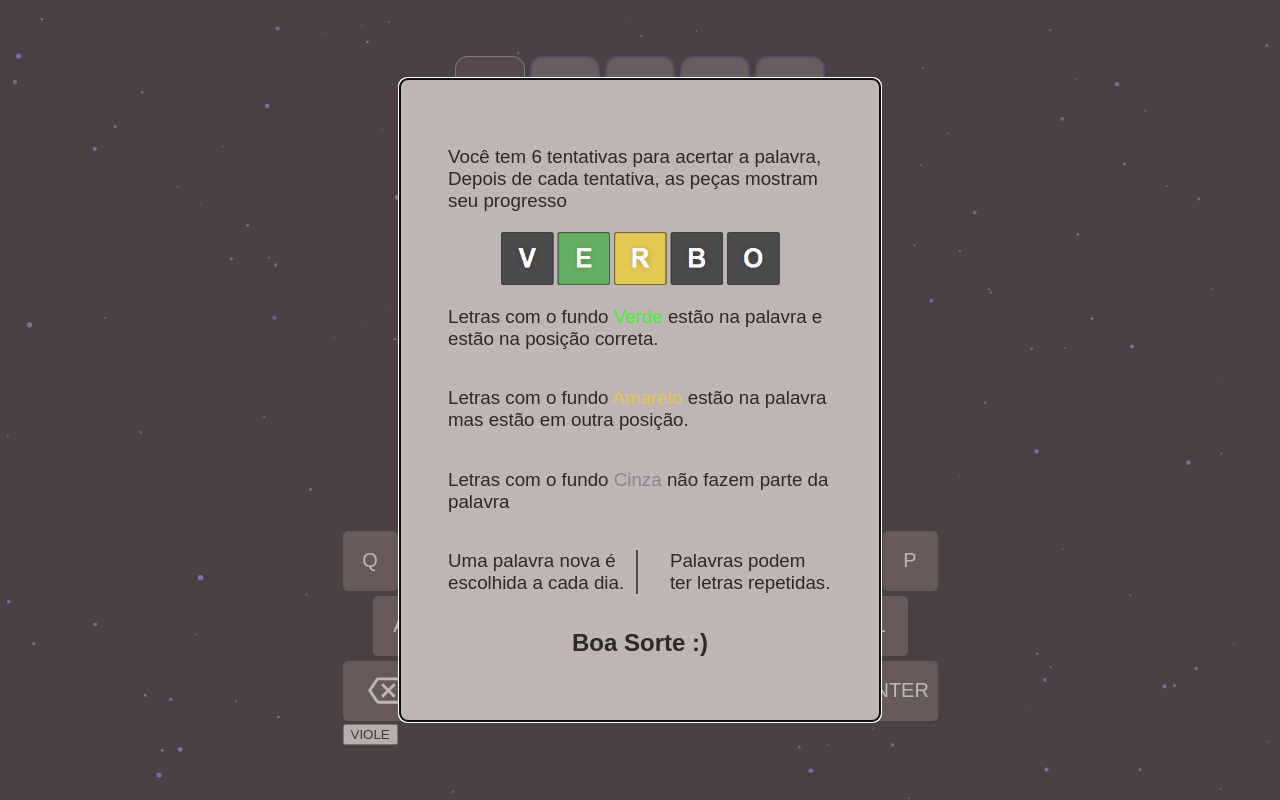
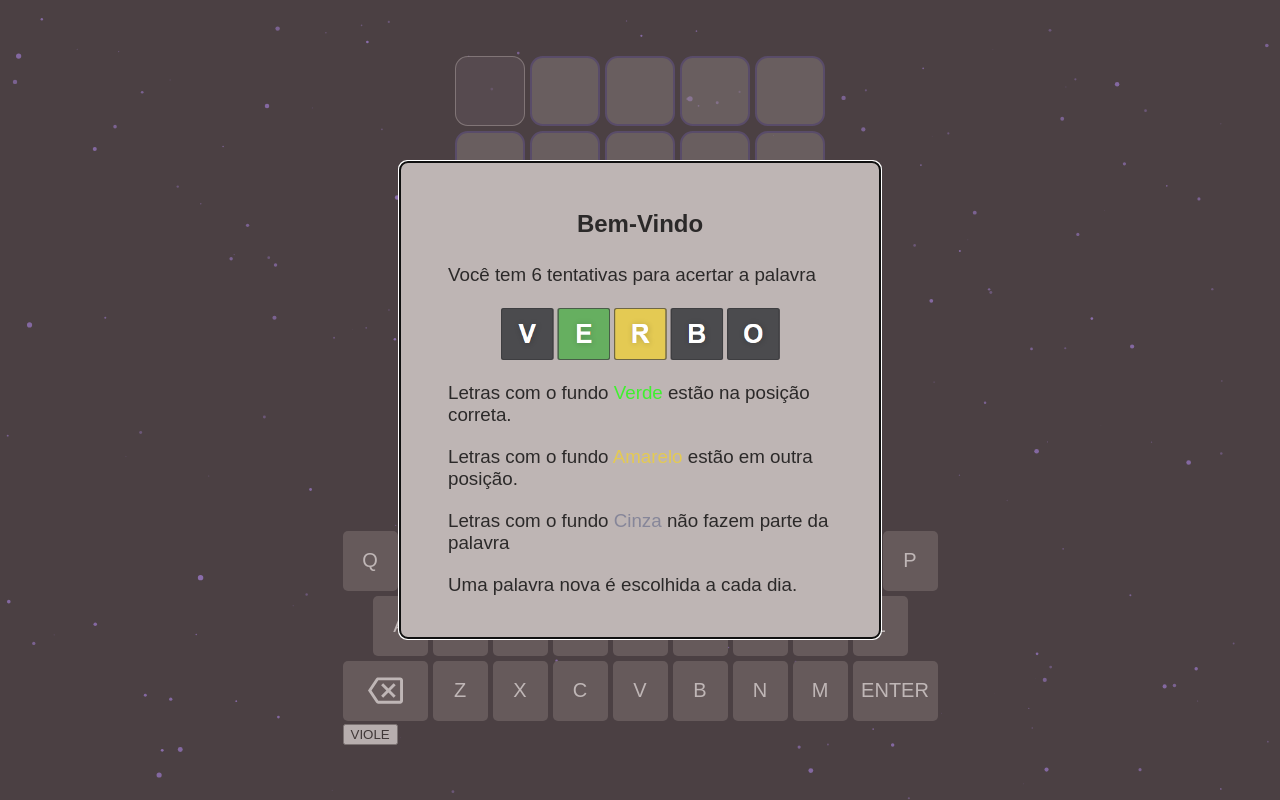
Before and after one commit to LucasHARosa/word_Ada, a Next.js app: page / in a window 1280 px wide. Built offline with nearby package versions, Linux system fonts and the light colour scheme.

Commit message:
tutorial model

```diff
--- a/components/tutorialModal/Tutorial.tsx
+++ b/components/tutorialModal/Tutorial.tsx
@@ -14,28 +14,28 @@ export function Tutorial({ isOpen, onRequestClose }: TutorialProps) {
       className="react-modal-content"
       ariaHideApp={false}
     >
+      <h1 className="goodLuck">Bem-Vindo</h1>
       <p>
-        Você tem 6 tentativas para acertar a palavra, Depois de cada tentativa,
-        as peças mostram seu progresso
+        Você tem 6 tentativas para acertar a palavra
       </p>
       <img src="/WordExample.png" alt="" />
       <p>
-        Letras com o fundo <span className="greenText">Verde</span> estão na
-        palavra e estão na posição correta.
+        Letras com o fundo <span className="greenText">Verde</span> estão na posição correta.
       </p>
       <p>
-        Letras com o fundo <span className="yellowText">Amarelo</span> estão na
-        palavra mas estão em outra posição.
+        Letras com o fundo <span className="yellowText">Amarelo</span> estão em outra posição.
       </p>
       <p>
         Letras com o fundo <span className="grayText">Cinza</span> não fazem
         parte da palavra
       </p>
-      <div className="tutorialBottomContainer">
-        <p className="firstP">Uma palavra nova é escolhida a cada dia.</p>
-        <p>Palavras podem ter letras repetidas.</p>
-      </div>
-      <h1 className="goodLuck">Boa Sorte :)</h1>
+
+      <p>
+        Uma palavra nova é escolhida a cada dia.
+      </p>
+
+
+
     </Modal>
   );
 }
--- a/lib/helpers.ts
+++ b/lib/helpers.ts
@@ -122,9 +122,7 @@ export function getCopyPaste(wordColors: number[]) {
   if (num === 6 && !hasWon) {
     num = "X";
   }
-  console.log(hasWon);
-  console.log(num);
-  console.log(lastRow);
+
 
   let copyPaste = `Joguei Verbo #${getGameNum()}   ${num}/6 \n\n`;
   let indexes = [5, 10, 15, 20, 25];
--- a/pages/_app.tsx
+++ b/pages/_app.tsx
@@ -26,7 +26,7 @@ function MyApp({ Component, pageProps }: AppProps) {
   useEffect(() => {
     const firstTime = localStorage.getItem("@Verbo:FirstTime");
     if (firstTime !== null) {
-      setIsOpen(false);
+      // setIsOpen(false);
     }
     localStorage.setItem("@Verbo:FirstTime", "True");
     const dailyWord = getLocalStorage("@Verbo:gameData");
--- a/pages/index.tsx
+++ b/pages/index.tsx
@@ -283,11 +283,7 @@ const Game: NextPage = () => {
       }
     }
   }
-  console.log("Game.tsx: Game: tiles: ", tiles)
-  console.log("Game.tsx: Game: activeTile: ", activeTile)
-  console.log("Game.tsx: Game: isEndOfRow: ", isEndOfRow)
-  console.log("Game.tsx: Game: rowStart: ", rowStart)
-  console.log("Game.tsx: Game: wordColors: ", wordColors)
+
   return (
     <>
       <GuessGrid
--- a/styles/globals.scss
+++ b/styles/globals.scss
@@ -38,7 +38,7 @@ body {
   width: 100%;
   max-width: 30%;
   background: #beb5b4;
-  padding: 3rem;
+  padding: 2rem 3rem;
   position: relative;
   border-radius: 0.5rem;
   display: flex;
@@ -46,8 +46,16 @@ body {
   justify-content: center;
   align-items: center;
 
+  p{
+    width: 100%;
+    margin-bottom: 10px;
+    margin-top: 10px;
+    align-items: flex-start;
+  }
+
   img {
     width: 15em;
+    margin: 10px;
   }
 
   @media (max-width: 1400px) {
```
